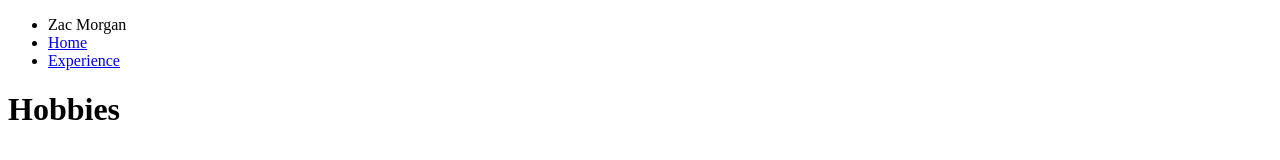
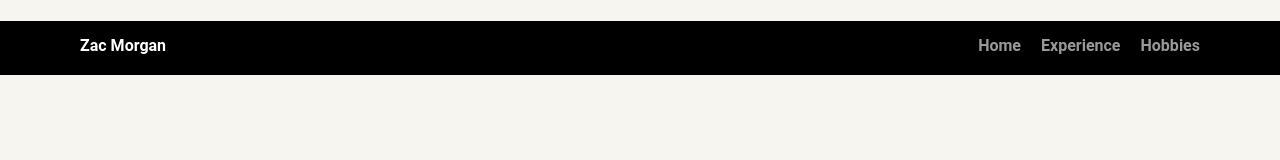
Before and after one commit to Zac9829/Team-Treehouse-Personal-Profile, a plain HTML site: page portfolio_update_v1/portfolio_update_v1/hobbies.html in a window 1280 px wide. Drawn offline with Linux system fonts and the light colour scheme.

Commit message:
Edited nav bar

```diff
--- a/portfolio_update_v1/portfolio_update_v1/hobbies.html
+++ b/portfolio_update_v1/portfolio_update_v1/hobbies.html
@@ -4,17 +4,19 @@
     <meta charset="UTF-8">
     <meta name="viewport" content="width=device-width, initial-scale=1.0">
     <title>Hobbies</title>
+    <link rel="stylesheet" href="styles.css">
 </head>
 
 <body>
 
-    <div class="nav">
+    <nav class="main-nav">
         <ul class="nav">
           <li class="name">Zac Morgan</li>
           <li><a href="index.html">Home</a></li>
           <li><a href="experience.html">Experience</a></li>
+          <li><a href="hobbies.html">Hobbies</a></li>
         </ul>
-    </div>
+    </nav>
 
     <h1>Hobbies</h1>
 
```
Also changed, not shown: portfolio_update_v1/portfolio_update_v1/experience.html (+3 -2 lines).
